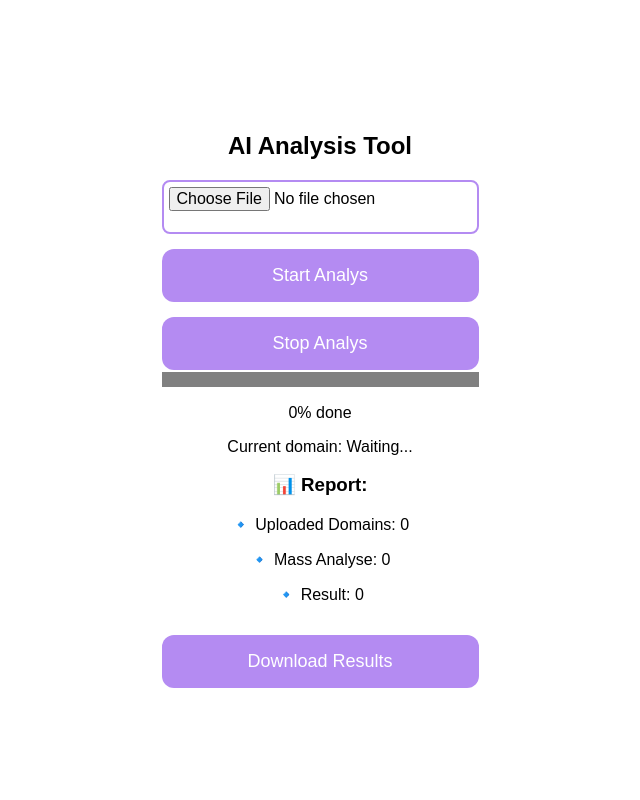
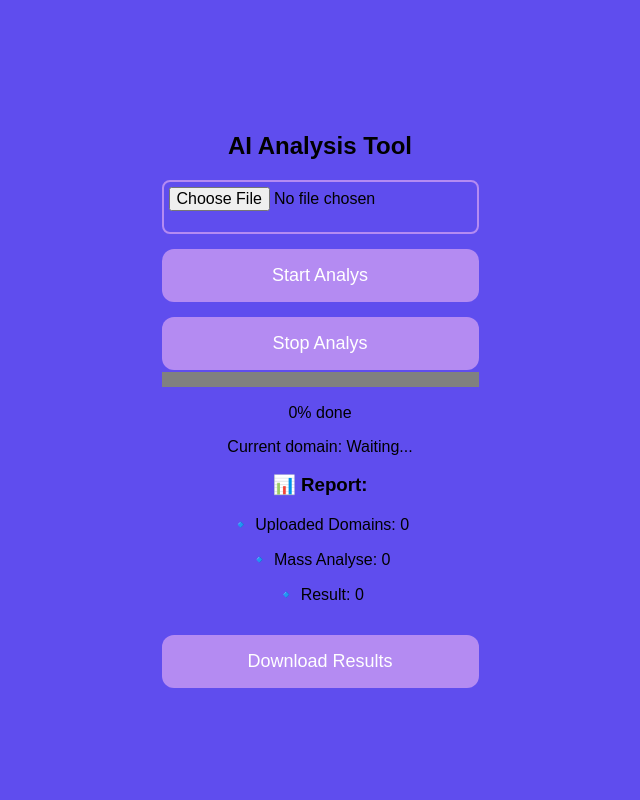
Before and after one commit to Vadimchernukha/flask-web-analysis, a Flask app: page / in a window 1280 px wide. Shown: the whole page, without its empty margins (320-960 px from the left). Run offline with Flask 3, Linux system fonts and the light colour scheme.

Commit message:
Update styles.css

```diff
--- a/static/styles.css
+++ b/static/styles.css
@@ -1,7 +1,7 @@
 body {
     font-family: Arial, sans-serif;
     text-align: center;
-    background-color: white; /* Вернул белый фон */
+    background-color: #5f4dee; /* Вернул белый фон */
     color: black;
     display: flex;
     justify-content: center;
```
